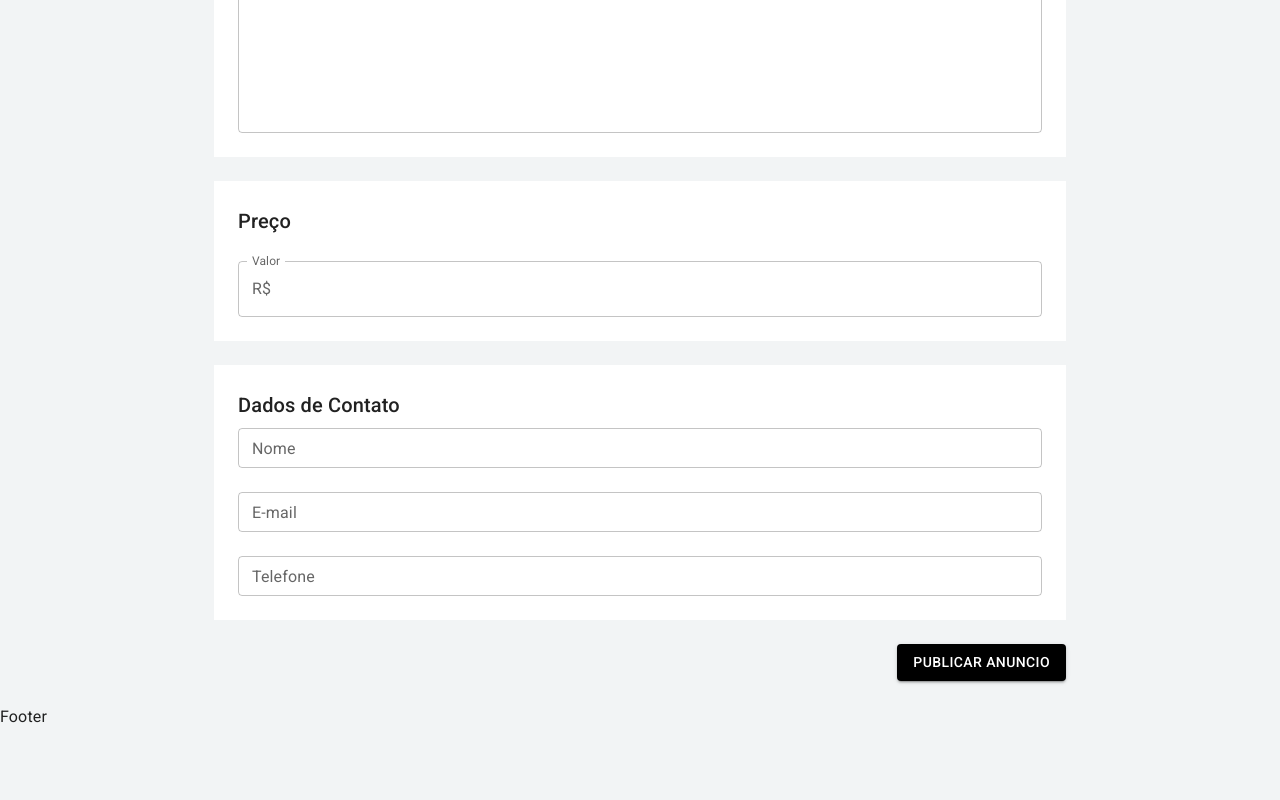
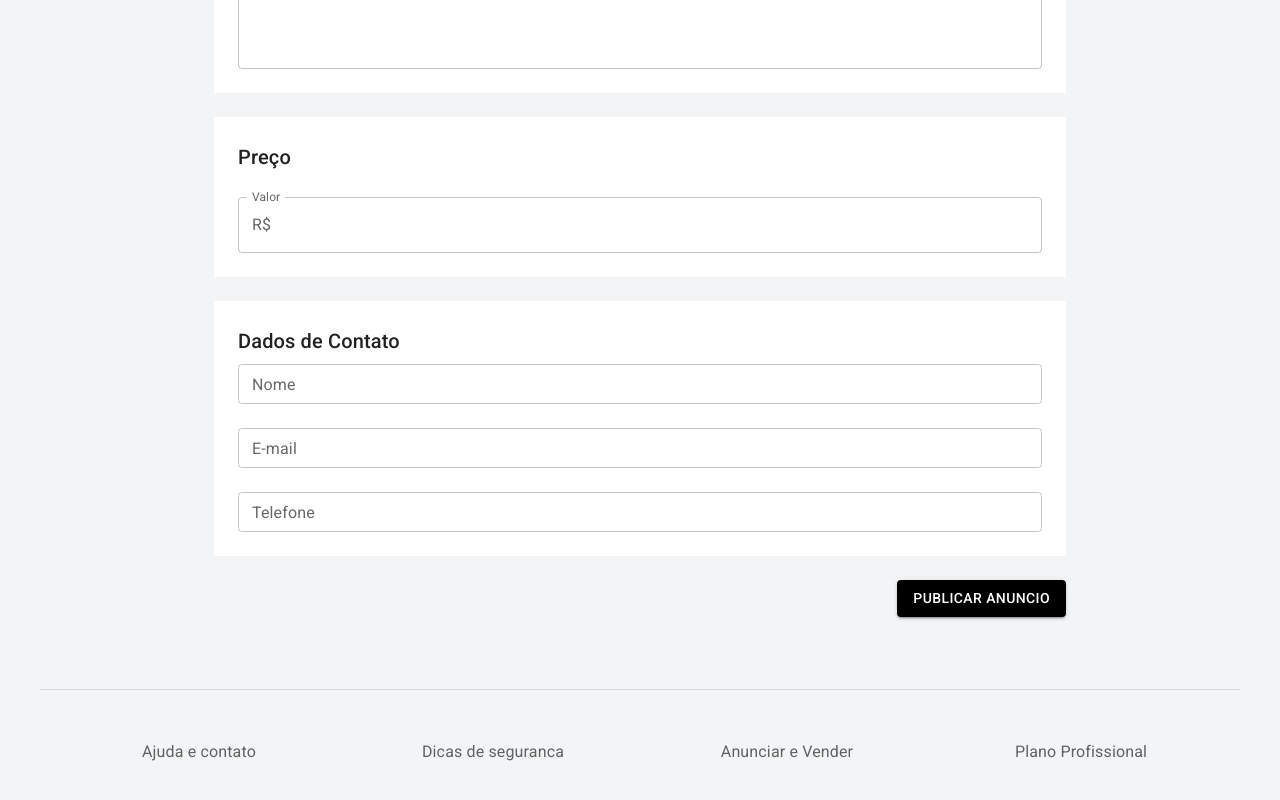
Before and after one commit to MarlonDev2000/anunx, a Next.js app: page /user/publish in a window 1280 px wide. Shown: the part 954-1754 px from the top of the page. Before the commit the page ends 1683 px from the top, so only its background shows below. Built offline with nearby package versions, Linux system fonts and the light colour scheme.

Commit message:
adicionando footer e container no template

```diff
--- a/next.config.js
+++ b/next.config.js
@@ -1,3 +1,10 @@
 module.exports = {
   reactStrictMode: true,
 }
+
+module.exports = {
+  i18n: {
+    locales: ['pt-BR','en-US'],
+    defaultLocale: 'pt-BR',
+  }
+}
--- a/pages/_document.js
+++ b/pages/_document.js
@@ -6,7 +6,7 @@
 export default class MyDocument extends Document {
   render() {
     return (
-      <Html lang="en">
+      <Html lang="pt-BR">
         <Head>
           {/* PWA primary color */}
           <meta name="theme-color" content={theme.palette.primary.main} />
--- a/pages/index.js
+++ b/pages/index.js
@@ -19,9 +19,6 @@
 import TemplateDefault from '../src/templates/Default'
 
 const useStyles = makeStyles((theme)=>({
-  searchContainer: {
-    padding: theme.spacing(8, 10, 6)
-  },
   searchBox: {
     display: 'flex',
     justifyContent: 'center',
@@ -41,7 +38,7 @@
 
   return (
     <TemplateDefault>
-      <Container maxWidth="md" className={classes.searchContainer}>
+      <Container maxWidth="md">
         <Typography component="h1" variant="h3" align="center" color="textPrimary">
           O que deseja encontrar?
         </Typography>
--- a/pages/user/dashbord.js
+++ b/pages/user/dashbord.js
@@ -12,9 +12,6 @@
 import TemplateDefault from '../../src/templates/Default'
 
 const useStyles = makeStyles((theme) => ({
-  container: {
-    padding: theme.spacing(8, 0, 6),
-  },
   buttonAdd: {
     margin: '30px auto',
     display: 'block',
@@ -29,7 +26,7 @@
   return (
     <>
       <TemplateDefault>
-        <Container maxWidth="sm" className={classes.container}>
+        <Container maxWidth="sm">
           <Typography component="h1" variant="h2" align="center">
             Meus Anuncios
           </Typography>
--- a/pages/user/publish.js
+++ b/pages/user/publish.js
@@ -19,9 +19,6 @@
 import TemplateDefault from '../../src/templates/Default'
 
 const useStyles = makeStyles((theme)=>({
-  container: {
-    padding: theme.spacing(8, 0, 6),
-  },
   boxContainer: {
     paddingBottom: theme.spacing(3),
   },
@@ -104,7 +101,7 @@
 
   return (
     <TemplateDefault>
-      <Container maxWidth="sm" className={classes.container}>
+      <Container maxWidth="sm">
         <Typography component="h1" variant="h2" align="center" color="textPrimary" >
           Publicar Anuncio
         </Typography>
--- /dev/null
+++ b/src/components/Footer.js
@@ -0,0 +1,68 @@
+import { Container, Grid, Box, Typography } from "@mui/material"
+import { makeStyles } from '@mui/styles'
+import Link from 'next/link'
+
+const useStyles = makeStyles((theme)=>({
+  footer: {
+    borderTop: `1px solid ${theme.palette.divider}`,
+    paddingTop: theme.spacing(3),
+    paddingBottom: theme.spacing(3),
+    [theme.breakpoints.up('sm')]: {
+      paddingTop: theme.spacing(6),
+      paddingBottom: theme.spacing(6),
+    }
+  },
+  textLink: {
+    cursor: 'pointer',
+  }
+}))
+
+
+const Footer = () => {
+
+  const classes = useStyles()
+  return (
+    <Container maxWidth="lg" component="footer" className={classes.footer}>
+      <Grid container spacing={3}>
+        <Grid item xs={6} sm={3}>
+          <Box textAlign="center">
+            <Link href="/" passHref>
+              <Typography color="textSecondary" variant="subtitle1" className={classes.textLink}>
+                Ajuda e contato
+              </Typography>
+            </Link>
+          </Box>
+        </Grid>
+        <Grid item xs={6} sm={3}>
+          <Box textAlign="center">
+            <Link href="/" passHref>
+              <Typography color="textSecondary" variant="subtitle1" className={classes.textLink}>
+                Dicas de seguranca
+              </Typography>
+            </Link>
+          </Box>
+        </Grid>
+        <Grid item xs={6} sm={3}>
+          <Box textAlign="center">
+            <Link href="/" passHref>
+              <Typography color="textSecondary" variant="subtitle1" className={classes.textLink}>
+                Anunciar e Vender
+              </Typography>
+            </Link>
+          </Box>
+        </Grid>
+        <Grid item xs={6} sm={3}>
+          <Box textAlign="center">
+            <Link href="/" passHref>
+              <Typography color="textSecondary" variant="subtitle1" className={classes.textLink}>
+                Plano Profissional
+              </Typography>
+            </Link>
+          </Box>
+        </Grid>
+      </Grid>
+    </Container>
+  )
+}
+
+export default Footer
--- a/src/components/Header.js
+++ b/src/components/Header.js
@@ -67,10 +67,6 @@
               open={openUserMenu}
               anchorEl={anchorUserMenu}
               onClose={() => { setAnchorUserMenu(null) }}
-              anchorOrigin={{
-                vertical: 'bottom',
-                horizontal: 'bottom'
-              }}
             >
               <Link href="/user/dashbord" passHref>
                 <MenuItem>Meus Anuncios</MenuItem>
--- a/src/templates/Default.js
+++ b/src/templates/Default.js
@@ -1,10 +1,26 @@
+import { Box } from '@mui/material'
+import { makeStyles } from '@mui/styles'
+
 import Header from '../components/Header'
+import Footer from '../components/Footer'
+
+const useStyles = makeStyles(theme => ({
+  container: {
+    padding: theme.spacing(6, 0, 6),
+  }
+}))
+
 const Default = ({ children }) => {
+
+  const classes = useStyles()
+
   return (
     <>
-      <Header>Header</Header>
-      {children}
-      <footer>Footer</footer>
+      <Header />
+      <Box className={classes.container}>
+        {children}
+      </Box>
+      <Footer />
     </>
   )
 }
--- a/src/theme.js
+++ b/src/theme.js
@@ -1,4 +1,4 @@
-import { createTheme } from '@mui/material/styles'
+import { createTheme } from '@mui/material'
 
 const theme = createTheme({
   palette: {
```
Also changed, not shown: 1 other file (tests, documents, lock files or other folders).
